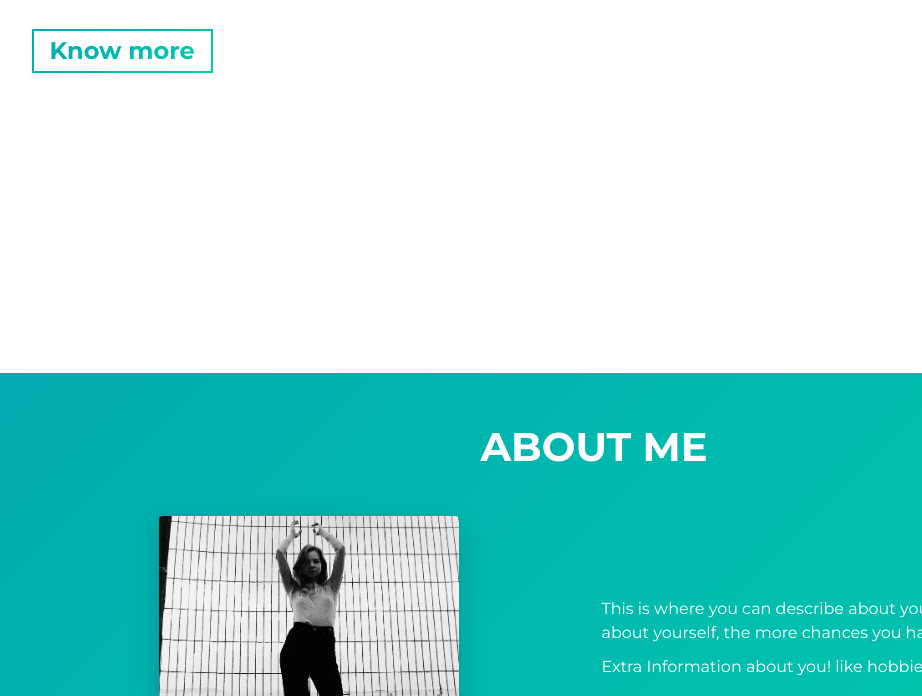
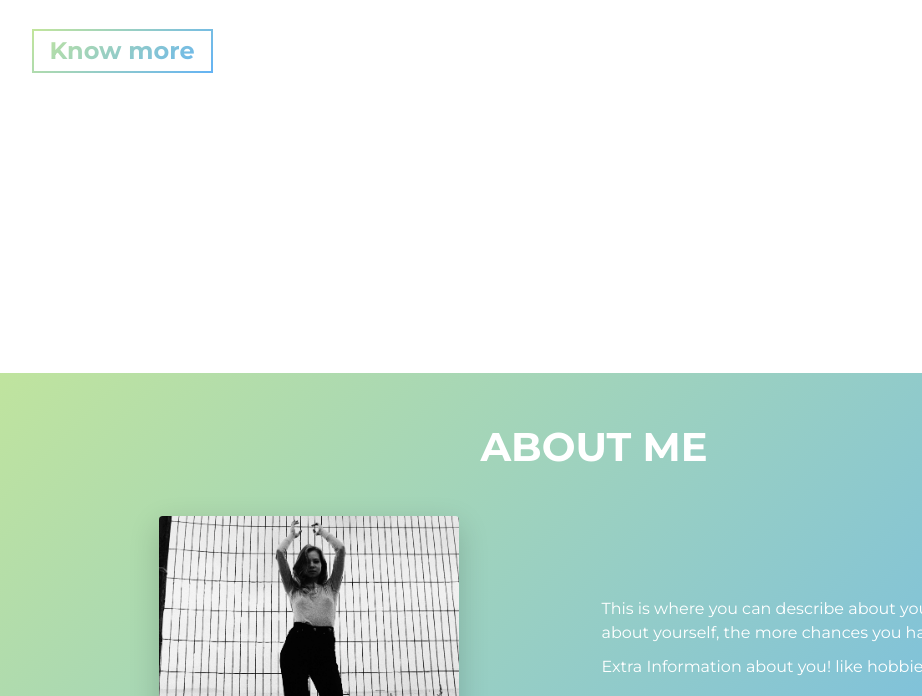
Before and after one commit to Nilesh-Parmar-05/portfolio, a website built with Parcel: page src/index.html in a window 1280 px wide. Shown: the part 427-1123 px from the top of the page, without its empty margins (46-968 px from the left). Built offline with nearby package versions, Linux system fonts and the light colour scheme.

Commit message:
Update primary and secondary colors in _variables.scss

```diff
--- a/src/sass/abstracts/_variables.scss
+++ b/src/sass/abstracts/_variables.scss
@@ -1,6 +1,6 @@
 // COLORS
-$primary-color: #02aab0;
-$secondary-color: #00cdac;
+$primary-color: #c2e59c;
+$secondary-color: #64b3f4;
 
 $white-color: #fff;
 
```
